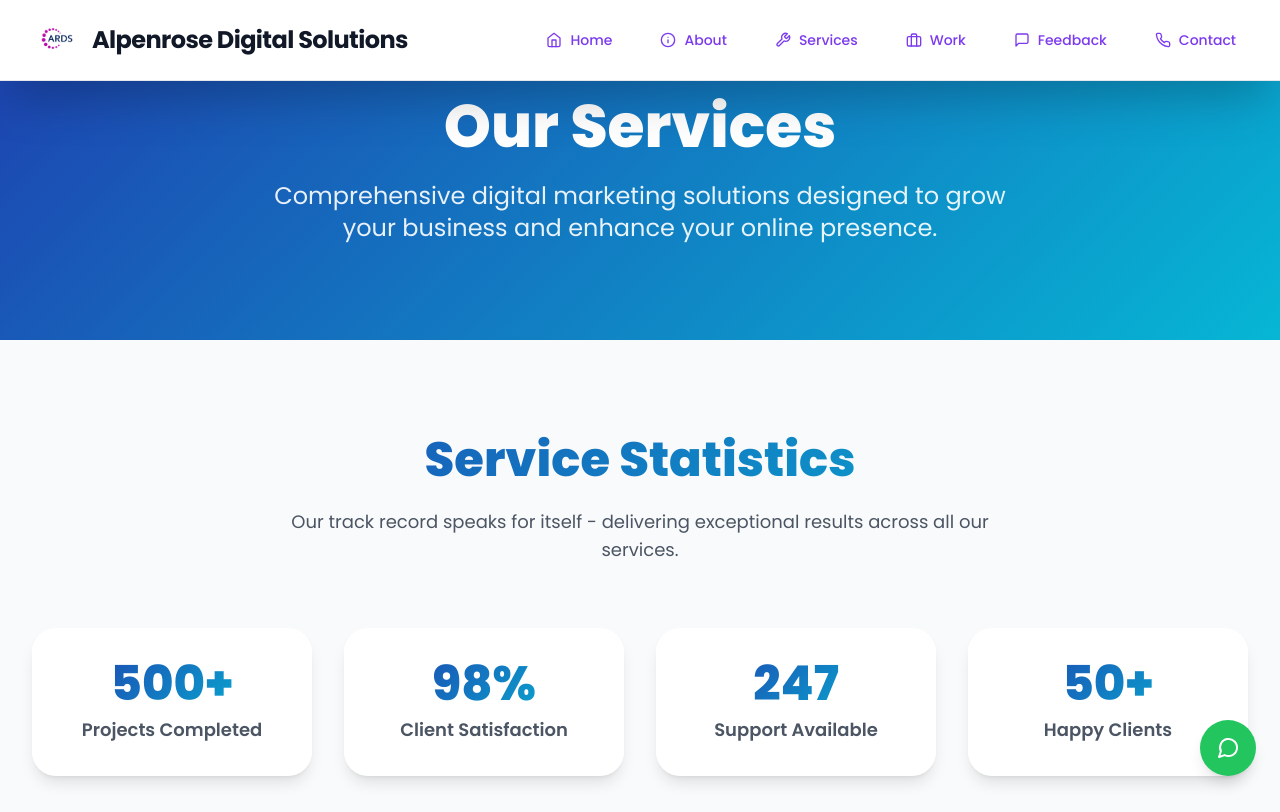
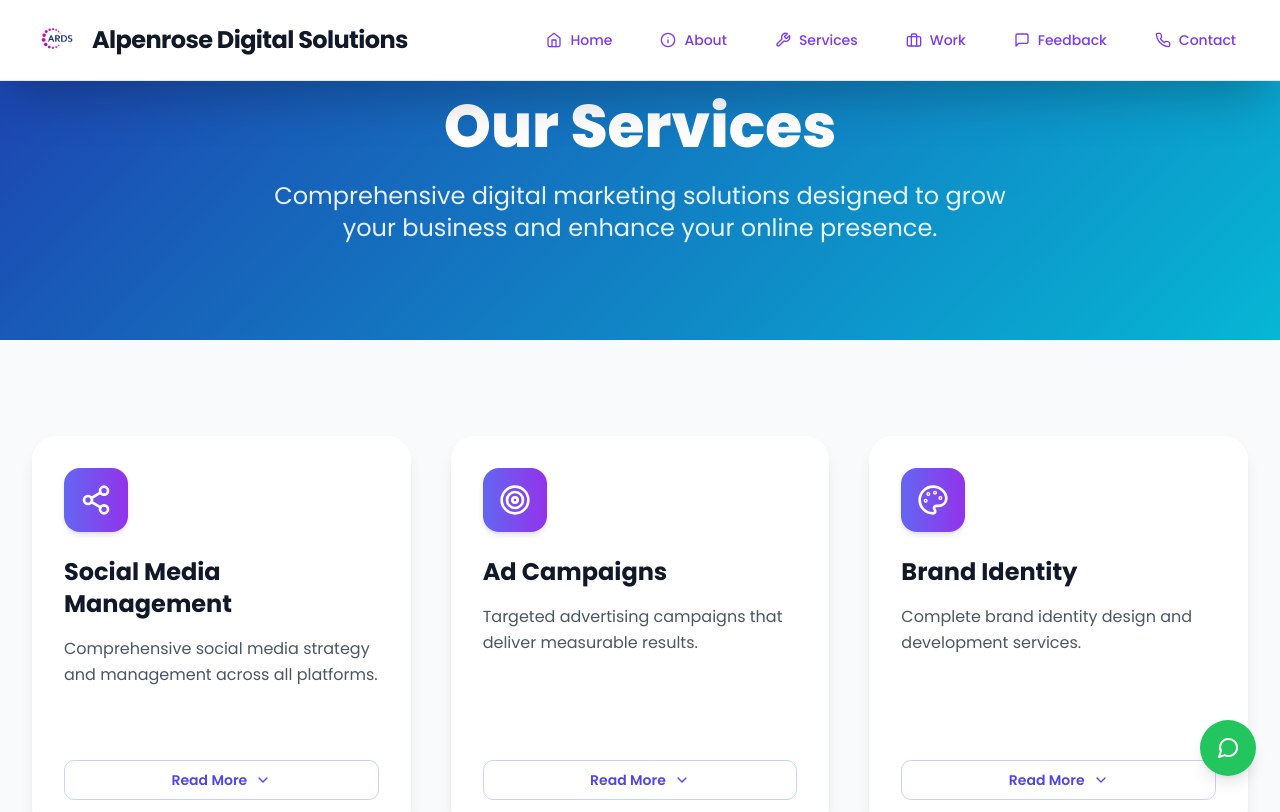
Before and after one commit to Abhi20032112/ARDS, a React (Vite) app: page /services in a window 1280 px wide. Shown: the top 812 px of the page. Built offline with nearby package versions, Linux system fonts and the light colour scheme.

Commit message:
SEO optimised

```diff
--- a/src/pages/ServicesPage.jsx
+++ b/src/pages/ServicesPage.jsx
@@ -4,7 +4,6 @@ import { motion } from 'framer-motion';
 import { Link } from 'react-router-dom';
 import { Share2, Target, Palette, BarChart3, PenTool, Lightbulb, Megaphone, Code, Database, ChevronDown, ChevronUp, ArrowRight } from 'lucide-react';
 import { Button } from '@/components/ui/button';
-import AnimatedNumber from '@/components/AnimatedNumber';
 
 const ServicesPage = () => {
   const [expandedCard, setExpandedCard] = useState(null);
@@ -112,38 +111,6 @@ const ServicesPage = () => {
 
         <section className="py-24">
           <div className="max-w-7xl mx-auto px-4 sm:px-6 lg:px-8">
-            <motion.div {...fadeIn} className="text-center mb-16">
-              <h2 className="text-4xl lg:text-5xl font-extrabold gradient-text mb-6">
-                Service Statistics
-              </h2>
-              <p className="text-lg text-gray-600 max-w-3xl mx-auto">
-                Our track record speaks for itself - delivering exceptional results across all our services.
-              </p>
-            </motion.div>
-
-            <div className="grid grid-cols-1 md:grid-cols-4 gap-8 mb-20">
-              {[
-                { value: '500+', label: 'Projects Completed', suffix: '+' },
-                { value: '98%', label: 'Client Satisfaction', suffix: '%' },
-                { value: '24/7', label: 'Support Available', suffix: '' },
-                { value: '50+', label: 'Happy Clients', suffix: '+' },
-              ].map((stat, index) => (
-                <motion.div
-                  key={index}
-                  initial={{ opacity: 0, y: 50 }}
-                  whileInView={{ opacity: 1, y: 0 }}
-                  transition={{ duration: 0.7, delay: index * 0.15, ease: "easeOut" }}
-                  viewport={{ once: true }}
-                  className="text-center p-8 rounded-3xl bg-white shadow-lg card-hover reveal-fade stagger-1"
-                >
-                  <h3 className="text-5xl font-extrabold gradient-text mb-2">
-                    <AnimatedNumber value={stat.value.replace(/[^\d]/g, '')} formatter={(n) => `${n}${stat.suffix}`} />
-                  </h3>
-                  <p className="text-gray-600 font-semibold text-lg">{stat.label}</p>
-                </motion.div>
-              ))}
-            </div>
-
             <div className="grid grid-cols-1 md:grid-cols-2 lg:grid-cols-3 gap-10">
               {services.map((service, index) => (
                 <motion.div
```
